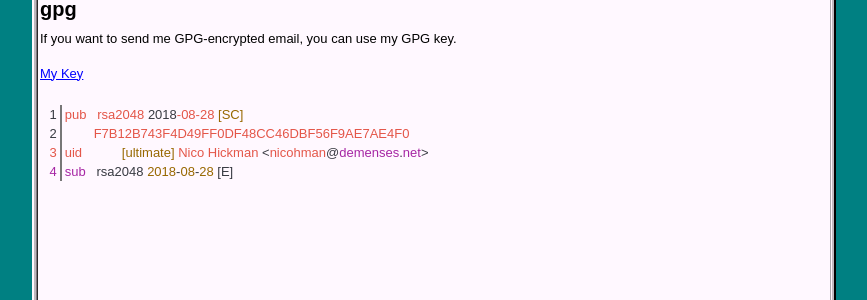
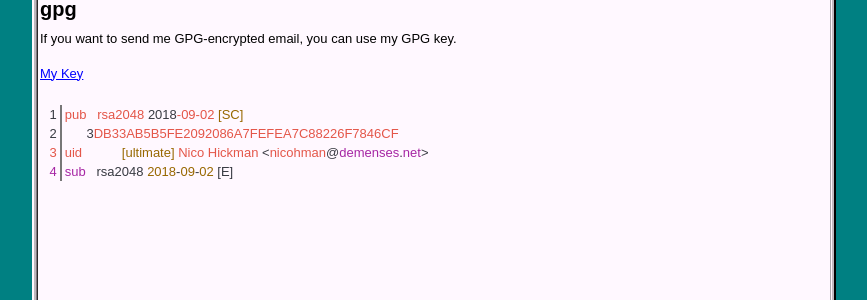
Before and after one commit to nicohman/nicohman.github.io-old, a Jekyll site: the page built from _posts/2018-08-28-gpg.md, in a window 1280 px wide. Shown: the part 356-656 px from the top of the page, without its empty margins (206-1073 px from the left). Built offline with Jekyll 4.4.1, drawn with Linux system fonts in a browser that asks for light colours.

Commit message:
Update public key

```diff
--- a/_posts/2018-08-28-gpg.md
+++ b/_posts/2018-08-28-gpg.md
@@ -9,7 +9,7 @@ If you want to send me GPG-encrypted email, you can use my GPG key.
 
 [My Key](https://nicohman.github.io/pub.key)
 
-	pub   rsa2048 2018-08-28 [SC]
-		F7B12B743F4D49FF0DF48CC46DBF56F9AE7AE4F0
+	pub   rsa2048 2018-09-02 [SC]
+	      3DB33AB5B5FE2092086A7FEFEA7C88226F7846CF
 	uid           [ultimate] Nico Hickman <nicohman@demenses.net>
-	sub   rsa2048 2018-08-28 [E]
+	sub   rsa2048 2018-09-02 [E]
```
Also changed, not shown: 1 other file.
